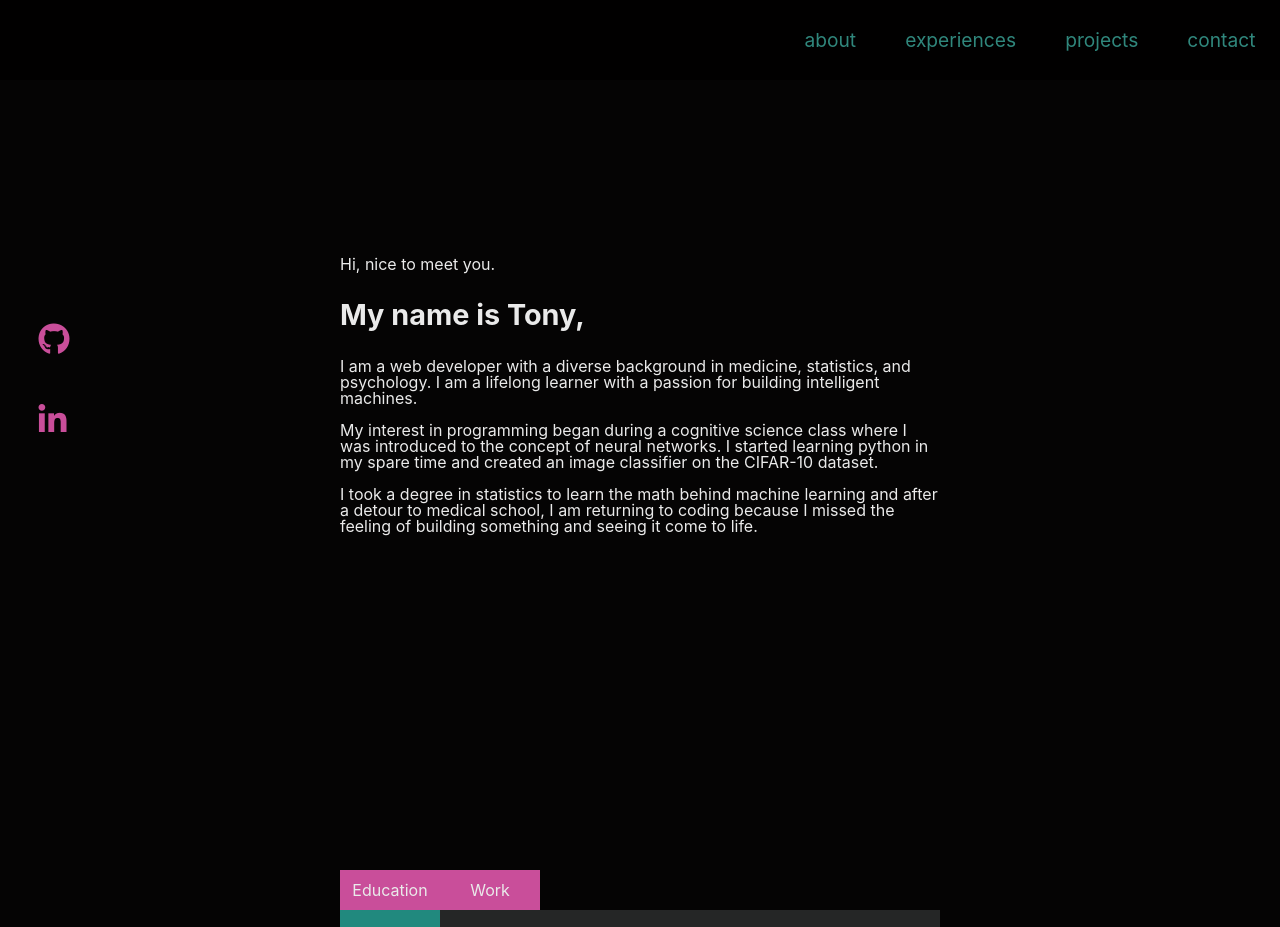
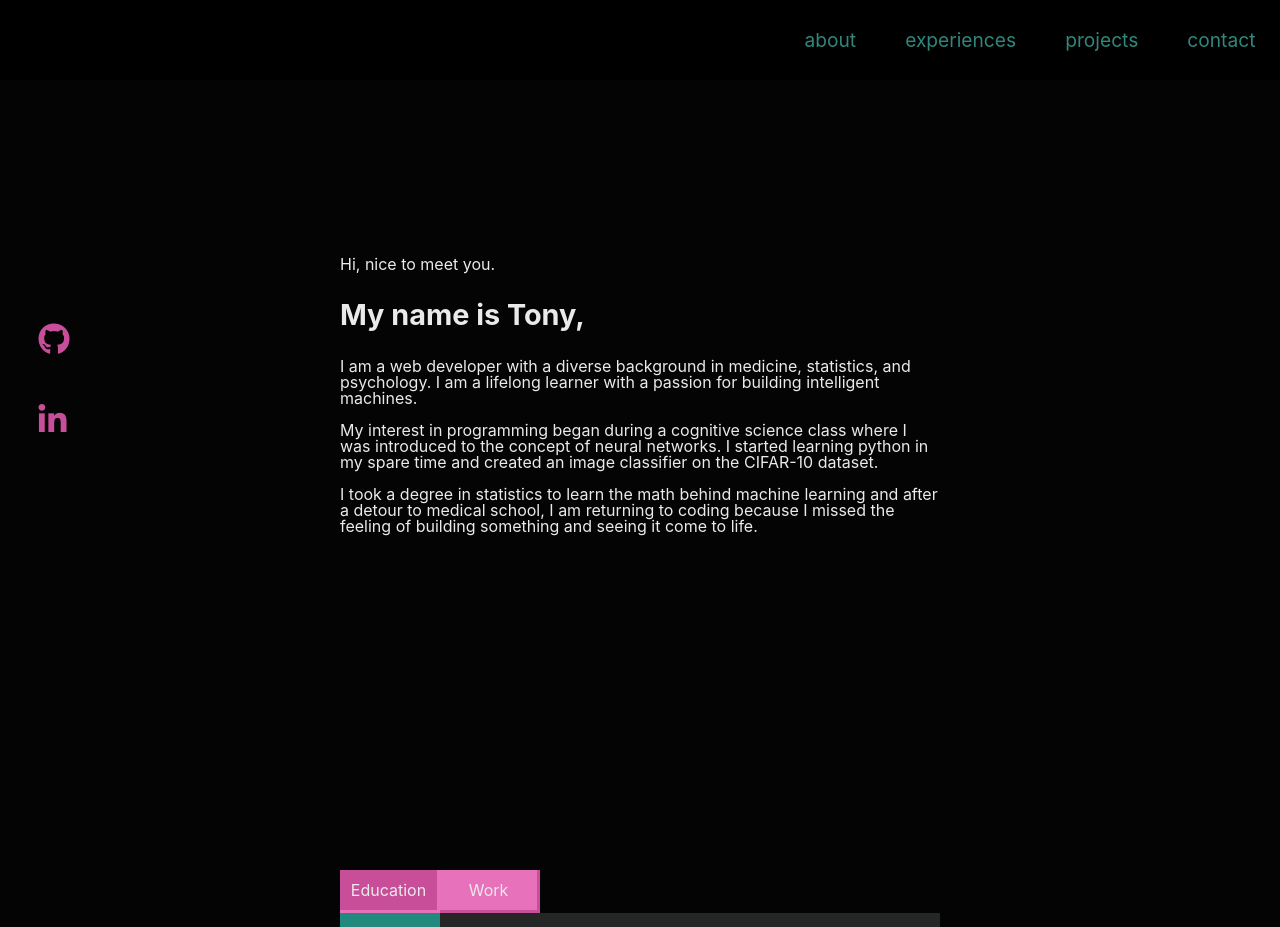
Before and after one commit to TonyHFu/portfolio-website, a React (Create React App) app: page / in a window 1280 px wide. Shown: the top 927 px of the page. Built offline with nearby package versions, Linux system fonts and the light colour scheme.

Commit message:
styles experiences nav buttons on selection'

```diff
--- a/package.json
+++ b/package.json
@@ -8,6 +8,7 @@
     "@testing-library/react": "^13.1.1",
     "@testing-library/user-event": "^13.5.0",
     "axios": "^0.27.2",
+    "classnames": "^2.3.1",
     "react": "^18.1.0",
     "react-dom": "^18.1.0",
     "react-scripts": "5.0.1",
--- a/src/Components/Experiences.jsx
+++ b/src/Components/Experiences.jsx
@@ -102,6 +102,7 @@ export default function Experiences(props) {
 				<ExperiencesNav
 					handleClickEducation={handleClickEducation}
 					handleClickWork={handleClickWork}
+					experienceType={experienceType}
 				></ExperiencesNav>
 				<div id="experience-display">
 					<ExperiencesLeftNav
--- a/src/Components/ExperiencesNav.jsx
+++ b/src/Components/ExperiencesNav.jsx
@@ -1,10 +1,22 @@
 import "./styles/ExperiencesNav.scss";
+import classNames from "classnames";
+
 export default function ExperiencesNav(props) {
-	const { handleClickEducation, handleClickWork } = props;
+	const { handleClickEducation, handleClickWork, experienceType } = props;
 	return (
 		<div id="experiences-nav">
-			<button onClick={handleClickEducation}>Education</button>
-			<button onClick={handleClickWork}>Work</button>
+			<button
+				className={classNames({ selected: experienceType === "education" })}
+				onClick={handleClickEducation}
+			>
+				Education
+			</button>
+			<button
+				className={classNames({ selected: experienceType === "work" })}
+				onClick={handleClickWork}
+			>
+				Work
+			</button>
 		</div>
 	);
 }
--- a/src/Components/styles/ExperiencesNav.scss
+++ b/src/Components/styles/ExperiencesNav.scss
@@ -1,10 +1,21 @@
 @use "variables";
 
-button {
-	background-color: variables.$purple;
-	padding: 10px;
-	width: 100px;
-	&:hover {
+#experiences-nav {
+	button {
 		background-color: #e771ba;
+		border-bottom: 3px solid variables.$purple;
+		border-right: 3px solid variables.$purple;
+		padding: 10px;
+		width: 100px;
+		&:hover {
+			background-color: variables.$purple;
+			border-bottom: 3px solid #e771ba;
+			border-right: 3px solid #e771ba;
+		}
+	}
+	.selected {
+		background-color: variables.$purple;
+		border-bottom: 3px solid #e771ba;
+		border-right: 3px solid #e771ba;
 	}
 }
```
Also changed, not shown: 1 other file (tests, documents, lock files or other folders).
